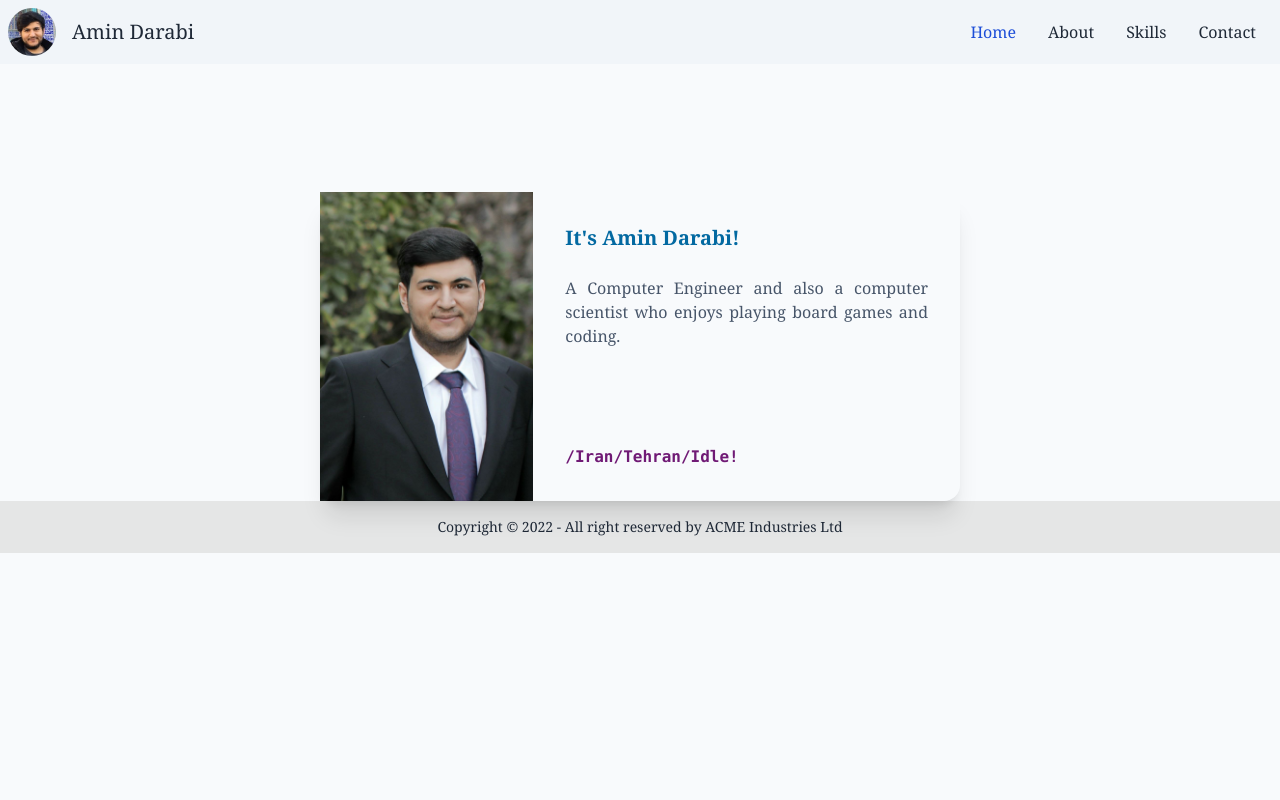
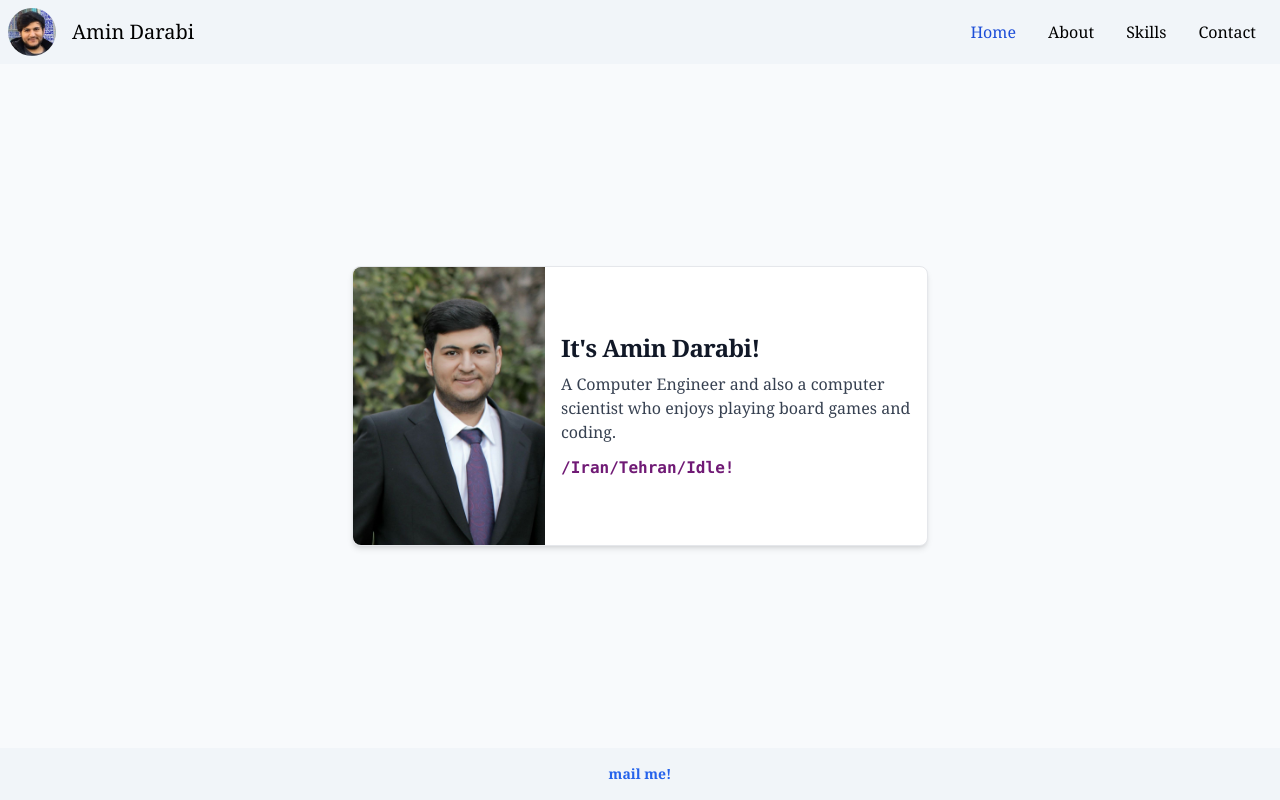
Before and after one commit to AminDarabi/website, a Nuxt app: page / in a window 1280 px wide. Built offline with nearby package versions, Linux system fonts and the light colour scheme.

Commit message:
Some expriment done

```diff
--- a/app.vue
+++ b/app.vue
@@ -1,7 +1,11 @@
 <template>
-    <div class="w-screen h-screen bg-slate-50 dark:bg-zinc-900 font-serif">
+    <div class="flex flex-col min-h-screen w-screen justify-between bg-slate-50 dark:bg-zinc-900 font-serif">
         <AppHeader />
         <NuxtPage />
         <AppFooter />
     </div>
 </template>
+
+<script setup>
+
+</script>
--- a/components/AppFooter.vue
+++ b/components/AppFooter.vue
@@ -1,7 +1,7 @@
 <template>
-<footer class="footer footer-center p-4 bg-base-300 text-base-content">
+<footer class="footer footer-center p-4 mt-8  bg-slate-100 dark:bg-zinc-800 text-base-content">
   <div>
-    <p>Copyright © 2022 - All right reserved by ACME Industries Ltd</p>
+    <a class="text-blue-600 dark:text-gray-50 font-bold" href="mailto:amin@amindarabi.ir">mail me!</a>
   </div>
 </footer>
 </template>
--- a/components/AppHeader.vue
+++ b/components/AppHeader.vue
@@ -1,43 +1,43 @@
 <template>
-<div class="mb-8 md:mb-32 navbar bg-slate-100 dark:bg-zinc-800">
+<div class="mb-8 navbar bg-slate-100 dark:bg-zinc-800">
   <div class="gap-4">
     <a href="/" class="w-12"><img src="~/assets/images/avatar.jpg" class="h-12 rounded-full"/></a>
-    <a href="/" class="text-clip w-36 normal-case text-xl">Amin Darabi</a>
+    <a href="/" class="text-clip w-36 normal-case text-xl dark:text-gray-50">Amin Darabi</a>
   </div>
   <div class="navbar-end">
     <div class="dropdown dropdown-bottom dropdown-end">
-      <label tabindex="0" class="justify-end btn btn-ghost lg:hidden">
-        <svg xmlns="http://www.w3.org/2000/svg" class="justify-end h-5 w-5" fill="none" viewBox="0 0 24 24" stroke="currentColor"><path stroke-linecap="round" stroke-linejoin="round" stroke-width="2" d="M4 6h16M4 12h8m-8 6h16" /></svg>
+      <label tabindex="0" class="justify-end btn btn-ghost md:hidden">
+        <svg class="w-5 h-5 dark:text-white" fill="currentColor" viewBox="0 0 20 20" xmlns="http://www.w3.org/2000/svg"><path fill-rule="evenodd" d="M3 5a1 1 0 011-1h12a1 1 0 110 2H4a1 1 0 01-1-1zM3 10a1 1 0 011-1h12a1 1 0 110 2H4a1 1 0 01-1-1zM3 15a1 1 0 011-1h12a1 1 0 110 2H4a1 1 0 01-1-1z" clip-rule="evenodd"></path></svg>
       </label>
       <ul tabindex="0" class="menu menu-compact dropdown-content mt-3 p-2 shadow bg-slate-50  dark:bg-zinc-800 rounded-box">
         <li :class="route === '/' ? instyle : outstyle">
-          <a href="/"> Home </a>
+          <a href="/" class="hover:bg-gray-700"> Home </a>
         </li>
         <li :class="route === '/about' ? instyle : outstyle">
-          <a href="/about">About</a>
+          <a href="/about" class="hover:bg-gray-700">About</a>
         </li>
         <li :class="route === '/skills' ? instyle : outstyle">
-          <a href="/skills">Skills</a>
+          <a href="/skills" class="hover:bg-gray-700">Skills</a>
         </li>
         <li :class="route === '/contact' ? instyle : outstyle">
-          <a href="/contact">Contact</a>
+          <a href="/contact" class="hover:bg-gray-700">Contact</a>
         </li>
       </ul>
     </div>
   </div>
-  <div class="navbar-end hidden lg:flex">
+  <div class="navbar-end hidden md:flex">
     <ul class="menu menu-horizontal p-0">
       <li :class="route === '/' ? instyle : outstyle">
-        <a href="/"> Home </a>
+        <a href="/" class="hover:bg-inherit"> Home </a>
       </li>
       <li :class="route === '/about' ? instyle : outstyle">
-        <a href="/about">About</a>
+        <a href="/about" class="hover:bg-inherit">About</a>
       </li>
       <li :class="route === '/skills' ? instyle : outstyle">
-        <a href="/skills">Skills</a>
+        <a href="/skills" class="hover:bg-inherit">Skills</a>
       </li>
       <li :class="route === '/contact' ? instyle : outstyle">
-        <a href="/contact">Contact</a>
+        <a href="/contact" class="hover:bg-inherit">Contact</a>
       </li>
     </ul>
   </div>
@@ -46,6 +46,6 @@
 
 <script setup lang="ts">
 const route = useRoute().path.toString()
-const instyle = "text-blue-700 dark:text-white"
-const outstyle = "hover:text-blue-700 dark:hover:text-white"
+const instyle = "text-blue-700 dark:text-slate-50"
+const outstyle = "dark:text-gray-300 hover:text-blue-700 dark:hover:text-slate-50"
 </script>
--- a/package.json
+++ b/package.json
@@ -9,7 +9,9 @@
   },
   "devDependencies": {
     "@nuxtjs/tailwindcss": "^6.1.2",
-    "daisyui": "^2.36.1",
     "nuxt": "3.0.0-rc.12"
+  },
+  "dependencies": {
+    "daisyui": "^2.37.0"
   }
 }
--- a/pages/about.vue
+++ b/pages/about.vue
@@ -1,3 +1,3 @@
 <template>
-    about me!
+
 </template>
--- a/pages/index.vue
+++ b/pages/index.vue
@@ -1,12 +1,10 @@
 <template>
-<div class="w-2/3 md:w-1/2 mx-auto card lg:card-side shadow-xl">
-  <div class="md:w-1/3">
-    <figure><img class="object-scale-down" src="~/assets/images/pic.jpg" alt="It's me!"/></figure>
-  </div>
-    <div class="md:w-2/3 card-body dark:bg-zinc-800">
-    <h2 class="card-title capitalize text-sky-700 md:pb-4">It's Amin Darabi!</h2>
-    <p class="text-slate-600 text-justify">A Computer Engineer and also a computer scientist who enjoys playing board games and coding.</p>
-    <code class="text-fuchsia-900 font-bold">/Iran/Tehran/Idle!</code>
-  </div>
+<div class="md:mx-auto mx-8 flex flex-col items-center dark:border-gray-700 dark:bg-gray-800 bg-white rounded-lg border shadow-md md:flex-row md:max-w-xl">
+    <img class="object-cover w-full h-96 rounded-t-lg md:h-auto md:w-48 md:rounded-none md:rounded-l-lg" src="~/assets/images/pic.jpg" alt="Amin Darabi">
+    <div class="flex flex-col justify-between p-4 leading-normal">
+        <h5 class="mb-2 text-2xl font-bold tracking-tight text-gray-900 dark:text-white">It's Amin Darabi!</h5>
+        <p class="mb-3 font-normal text-gray-700 dark:text-gray-400">A Computer Engineer and also a computer scientist who enjoys playing board games and coding.</p>
+        <code class="text-fuchsia-900 dark:text-fuchsia-100 font-bold">/Iran/Tehran/Idle!</code>
+    </div>
 </div>
 </template>
--- a/tailwind.config.js
+++ b/tailwind.config.js
@@ -12,7 +12,9 @@ module.exports = {
     },
     plugins: [require("daisyui")],
     daisyui: {
-      themes: false,
+      styled: true,
+      themes: true,
+      base: false,
       logs: false,
     },
 }
```
Also changed, not shown: 1 other file (tests, documents, lock files or other folders).
